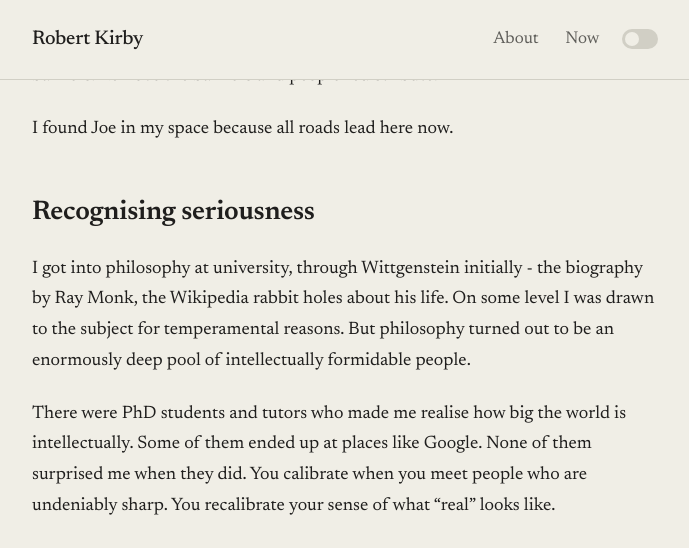
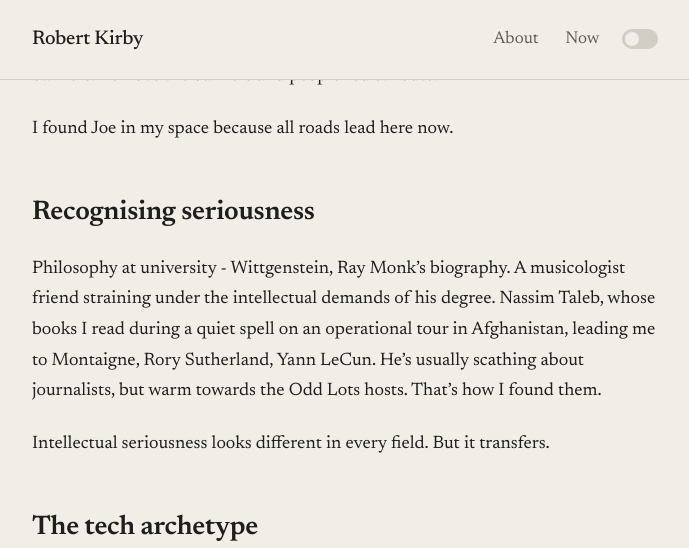
Before and after one commit to rob137/rob137.github.io, a Jekyll site: the page built from _posts/2026-01-29-out-of-distribution.md, in a window 1280 px wide and 1400 px high, scrolled down 1096 px. Shown: the top 548 px of the window, without its empty margins (295-984 px from the left). Built offline with Jekyll 4.4.1, drawn with Linux system fonts in a browser that asks for light colours; some of the changed text lies outside the part shown.

Commit message:
Tighten Recognising seriousness section
Keep references, cut explanation, make subtext work harder.

Co-Authored-By: Claude Opus 4.5 <noreply@anthropic.com>

```diff
--- a/_posts/2026-01-29-out-of-distribution.md
+++ b/_posts/2026-01-29-out-of-distribution.md
@@ -26,15 +26,9 @@ I found Joe in my space because all roads lead here now.
 
 ## Recognising seriousness
 
-I got into philosophy at university, through Wittgenstein initially - the biography by Ray Monk, the Wikipedia rabbit holes about his life. On some level I was drawn to the subject for temperamental reasons. But philosophy turned out to be an enormously deep pool of intellectually formidable people.
+Philosophy at university - Wittgenstein, Ray Monk's biography. A musicologist friend straining under the intellectual demands of his degree. Nassim Taleb, whose books I read during a quiet spell on an operational tour in Afghanistan, leading me to Montaigne, Rory Sutherland, Yann LeCun. He's usually scathing about journalists, but warm towards the Odd Lots hosts. That's how I found them.
 
-There were PhD students and tutors who made me realise how big the world is intellectually. Some of them ended up at places like Google. None of them surprised me when they did. You calibrate when you meet people who are undeniably sharp. You recalibrate your sense of what "real" looks like.
-
-I had a friend who was a musicologist. I'd had no idea how technical and rigorous music could be until I lived with him in third year. He had a natural grasp of literature, physics, aesthetics - all at once. And he was straining under the intellectual demands of his degree.
-
-Nassim Taleb led me to Montaigne, Rory Sutherland, Yann LeCun. I've been following him for fifteen years - read his books during a quiet spell on an operational tour in Afghanistan. He's usually scathing about journalists. But he was warm towards the Odd Lots hosts. That's how I found them.
-
-The point is: I've spent years learning to recognise intellectual seriousness in unexpected places. It doesn't look the same in every field. But there's a quality that transfers.
+Intellectual seriousness looks different in every field. But it transfers.
 
 ## The tech archetype
 
```
